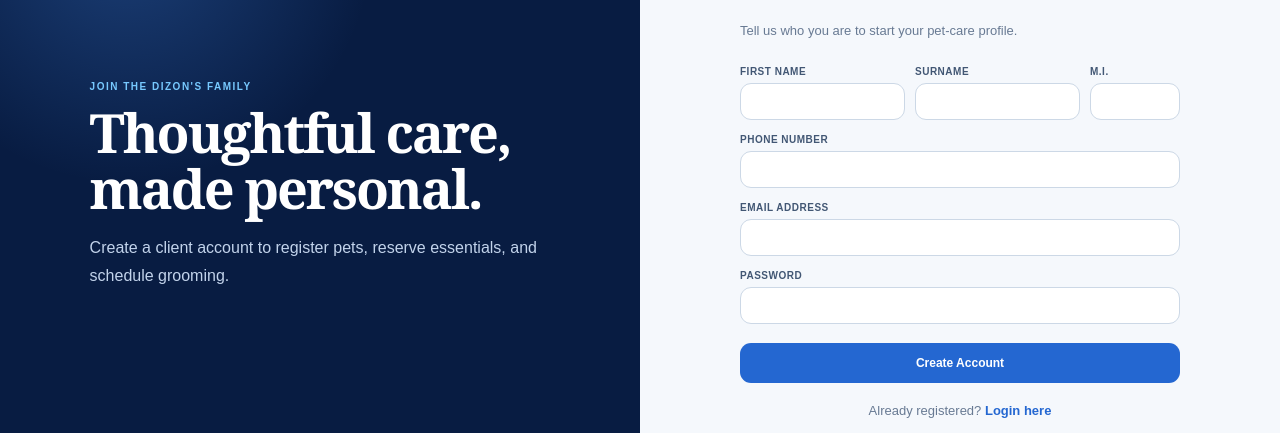
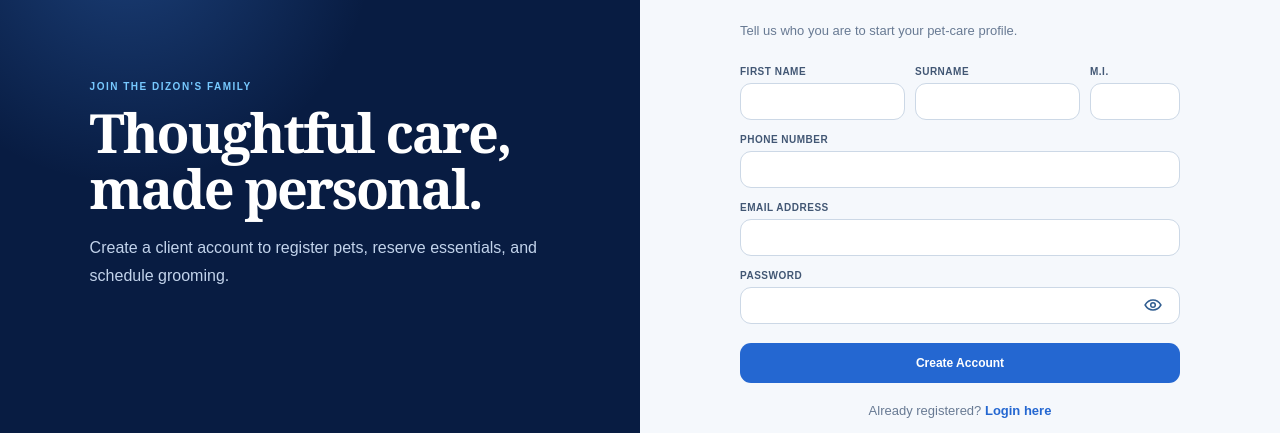
Before and after one commit to dizonpetshop/Dizon_Petshop, a Next.js app in the folder petshop-next/: page /client/register in a window 1280 px wide. Shown: the part 222-655 px from the top of the page. Built offline with nearby package versions, Linux system fonts and the light colour scheme.

Commit message:
Standardize password visibility controls

```diff
--- a/petshop-next/src/app/client/register/page.tsx
+++ b/petshop-next/src/app/client/register/page.tsx
@@ -1,7 +1,41 @@
 import Link from "next/link";
 import Brand from "@/components/Brand";
+import PasswordInput from "@/components/PasswordInput";
 
 export default async function ClientRegister({ searchParams }: { searchParams: Promise<{ error?: string }> }) {
   const { error } = await searchParams;
-  return <main className="authShell"><section className="authStory"><Brand /><div className="authStoryContent"><span>Join the Dizon&apos;s family</span><h1>Thoughtful care, made personal.</h1><p>Create a client account to register pets, reserve essentials, and schedule grooming.</p></div><small>Your account details are stored securely.</small></section><section className="authFormSide"><div className="authCard"><Link href="/">← Return home</Link><h2>Create an account</h2><p>Tell us who you are to start your pet-care profile.</p>{error&&<div className="authError">{error==="exists"?"That email is already registered.":"Please complete every required field correctly."}</div>}<form className="authForm" action="/api/auth/register" method="post"><div className="nameGrid"><label>First name<input name="firstName" required /></label><label>Surname<input name="surname" required /></label><label>M.I.<input name="middleInitial" maxLength={2} /></label></div><label>Phone number<input type="tel" name="phone" inputMode="tel" required /></label><label>Email address<input type="email" name="email" autoComplete="email" required /></label><label>Password<input type="password" name="password" minLength={8} autoComplete="new-password" required /></label><button type="submit">Create Account</button></form><p className="authMeta">Already registered? <Link href="/client/login">Login here</Link></p></div></section></main>;
+
+  return (
+    <main className="authShell">
+      <section className="authStory">
+        <Brand />
+        <div className="authStoryContent">
+          <span>Join the Dizon&apos;s family</span>
+          <h1>Thoughtful care, made personal.</h1>
+          <p>Create a client account to register pets, reserve essentials, and schedule grooming.</p>
+        </div>
+        <small>Your account details are stored securely.</small>
+      </section>
+      <section className="authFormSide">
+        <div className="authCard">
+          <Link href="/">← Return home</Link>
+          <h2>Create an account</h2>
+          <p>Tell us who you are to start your pet-care profile.</p>
+          {error && <div className="authError">{error === "exists" ? "That email is already registered." : "Please complete every required field correctly."}</div>}
+          <form className="authForm" action="/api/auth/register" method="post">
+            <div className="nameGrid">
+              <label>First name<input name="firstName" required /></label>
+              <label>Surname<input name="surname" required /></label>
+              <label>M.I.<input name="middleInitial" maxLength={2} /></label>
+            </div>
+            <label>Phone number<input type="tel" name="phone" inputMode="tel" required /></label>
+            <label>Email address<input type="email" name="email" autoComplete="email" required /></label>
+            <label>Password<PasswordInput name="password" minLength={8} autoComplete="new-password" required /></label>
+            <button type="submit">Create Account</button>
+          </form>
+          <p className="authMeta">Already registered? <Link href="/client/login">Login here</Link></p>
+        </div>
+      </section>
+    </main>
+  );
 }
--- a/petshop-next/src/app/globals.css
+++ b/petshop-next/src/app/globals.css
@@ -81,6 +81,7 @@ button, input, select { font: inherit; }
 .legacyAdminNotice { background:rgba(255,246,220,.75);border:1px solid rgba(190,143,57,.28);border-radius:11px;color:#785717;font-size:10px;margin:-4px 0 14px;padding:9px 11px;text-align:center; }
 .adminLegacyAuth .legacyLoginCard { background:rgba(255,255,255,.34); }
 .adminLegacyAuth .legacyAuthHeading h2 { font-size:26px; }
+.passwordField{position:relative;width:100%}.passwordField input{padding-right:50px!important}.passwordVisibilityToggle,.authForm .passwordVisibilityToggle,.legacyAuthForm .passwordVisibilityToggle{align-items:center;background:transparent!important;border:0!important;border-radius:50%;box-shadow:none!important;color:#315e91!important;cursor:pointer;display:flex;height:38px;justify-content:center;margin:0!important;min-height:38px!important;padding:0!important;position:absolute;right:8px;top:50%;transform:translateY(-50%)!important;width:38px!important}.passwordVisibilityToggle:hover{background:rgba(36,103,209,.1)!important;color:#174b94!important}.passwordVisibilityToggle:focus-visible{box-shadow:0 0 0 3px rgba(36,103,209,.2)!important;outline:0}.passwordVisibilityToggle svg{fill:none;height:20px;pointer-events:none;stroke:currentColor;stroke-linecap:round;stroke-linejoin:round;stroke-width:1.8;width:20px}
 .recoveryShell{min-height:590px}.recoveryCard{background:rgba(255,255,255,.5)}.recoveryProgress{align-items:center;display:flex;justify-content:center;margin:0 auto 21px;max-width:245px}.recoveryProgress span{align-items:center;background:rgba(255,255,255,.62);border:1px solid rgba(31,88,157,.2);border-radius:50%;color:#7290b1;display:flex;font-size:10px;font-weight:800;height:27px;justify-content:center;width:27px}.recoveryProgress span.active,.recoveryProgress span.complete{background:#0c2b7a;border-color:#0c2b7a;color:#fff}.recoveryProgress i{background:rgba(31,88,157,.2);height:1px;flex:1}.otpInput{font-size:21px!important;font-weight:800;letter-spacing:.34em;text-align:center}.passwordHint{color:#315d91;font-size:10px;line-height:1.5;margin:-5px 5px 0}.legacyAuthForm .secondaryRecoveryButton{background:rgba(255,255,255,.55);border:1px solid rgba(21,82,151,.22);color:#155297}.legacyAuthForm button:disabled{cursor:not-allowed;opacity:.62;transform:none}.recoveryPrimaryLink{background:#0c2b7a;border-radius:16px;color:#fff;display:block;font-size:13px;font-weight:800;padding:12px;text-align:center;text-decoration:none}.recoveryCard .legacyAuthHeading h2{font-family:Georgia,serif;font-size:29px;letter-spacing:-.02em;margin:0 0 7px}.recoveryCard .legacyAuthHeading p{line-height:1.5;margin-bottom:18px}
 
 @media(max-width:760px){.legacyAuthPage{padding:14px}.legacyAuthShell{display:block;max-width:430px;min-height:auto}.legacyLogoPane{display:none}.legacyLoginPane{padding:16px}.legacyLoginCard{padding:26px 23px}}
--- a/petshop-next/src/components/ForgotPasswordForm.tsx
+++ b/petshop-next/src/components/ForgotPasswordForm.tsx
@@ -2,6 +2,7 @@
 
 import Link from "next/link";
 import { FormEvent, useEffect, useState } from "react";
+import PasswordInput from "@/components/PasswordInput";
 
 type Step = "email" | "verify" | "complete";
 
@@ -69,8 +70,8 @@ export default function ForgotPasswordForm() {
 
       {step === "verify" && <form className="legacyAuthForm" onSubmit={resetPassword}>
         <label>6-DIGIT VERIFICATION CODE<input className="otpInput" name="code" inputMode="numeric" autoComplete="one-time-code" pattern="[0-9]{6}" maxLength={6} placeholder="000000" required autoFocus /></label>
-        <label>NEW PASSWORD<input type="password" name="password" autoComplete="new-password" minLength={8} required /></label>
-        <label>CONFIRM NEW PASSWORD<input type="password" name="confirmPassword" autoComplete="new-password" minLength={8} required /></label>
+        <label>NEW PASSWORD<PasswordInput name="password" autoComplete="new-password" minLength={8} required /></label>
+        <label>CONFIRM NEW PASSWORD<PasswordInput name="confirmPassword" autoComplete="new-password" minLength={8} required /></label>
         <p className="passwordHint">At least 8 characters with uppercase, lowercase, a number, and a special character.</p>
         <button type="submit" disabled={loading}>{loading ? "Updating password…" : "Reset password"}</button>
         <button className="secondaryRecoveryButton" type="button" disabled={loading || cooldown > 0} onClick={() => requestCode()}>{cooldown ? `Resend code in ${cooldown}s` : "Resend verification code"}</button>
--- a/petshop-next/src/components/PasswordInput.tsx
+++ b/petshop-next/src/components/PasswordInput.tsx
@@ -1,13 +1,36 @@
 "use client";
 
-import { useState } from "react";
+import { useId, useState, type InputHTMLAttributes } from "react";
 
-export default function PasswordInput({ name = "password" }: { name?: string }) {
+type PasswordInputProps = Omit<InputHTMLAttributes<HTMLInputElement>, "type">;
+
+export default function PasswordInput({ name = "password", autoComplete = "current-password", id, ...props }: PasswordInputProps) {
   const [visible, setVisible] = useState(false);
+  const generatedId = useId();
+  const inputId = id || generatedId;
+
   return (
-    <div className="legacyPasswordField">
-      <input type={visible ? "text" : "password"} name={name} autoComplete="current-password" required />
-      <button type="button" onClick={() => setVisible((current) => !current)} aria-label={visible ? "Hide password" : "Show password"}>{visible ? "◉" : "◎"}</button>
+    <div className="passwordField legacyPasswordField">
+      <input {...props} id={inputId} type={visible ? "text" : "password"} name={name} autoComplete={autoComplete} />
+      <button
+        className="passwordVisibilityToggle"
+        type="button"
+        onClick={() => setVisible((current) => !current)}
+        aria-controls={inputId}
+        aria-label={visible ? "Hide password" : "Show password"}
+        aria-pressed={visible}
+        title={visible ? "Hide password" : "Show password"}
+      >
+        {visible ? <EyeOffIcon /> : <EyeIcon />}
+      </button>
     </div>
   );
 }
+
+function EyeIcon() {
+  return <svg aria-hidden="true" viewBox="0 0 24 24"><path d="M2.5 12s3.5-6 9.5-6 9.5 6 9.5 6-3.5 6-9.5 6-9.5-6-9.5-6Z" /><circle cx="12" cy="12" r="2.75" /></svg>;
+}
+
+function EyeOffIcon() {
+  return <svg aria-hidden="true" viewBox="0 0 24 24"><path d="m3 3 18 18M10.6 6.1A9.6 9.6 0 0 1 12 6c6 0 9.5 6 9.5 6a15 15 0 0 1-2.1 2.8M6.2 7.2C3.8 9 2.5 12 2.5 12s3.5 6 9.5 6a9.5 9.5 0 0 0 4.1-.9M9.9 9.9a3 3 0 0 0 4.2 4.2" /></svg>;
+}
```
